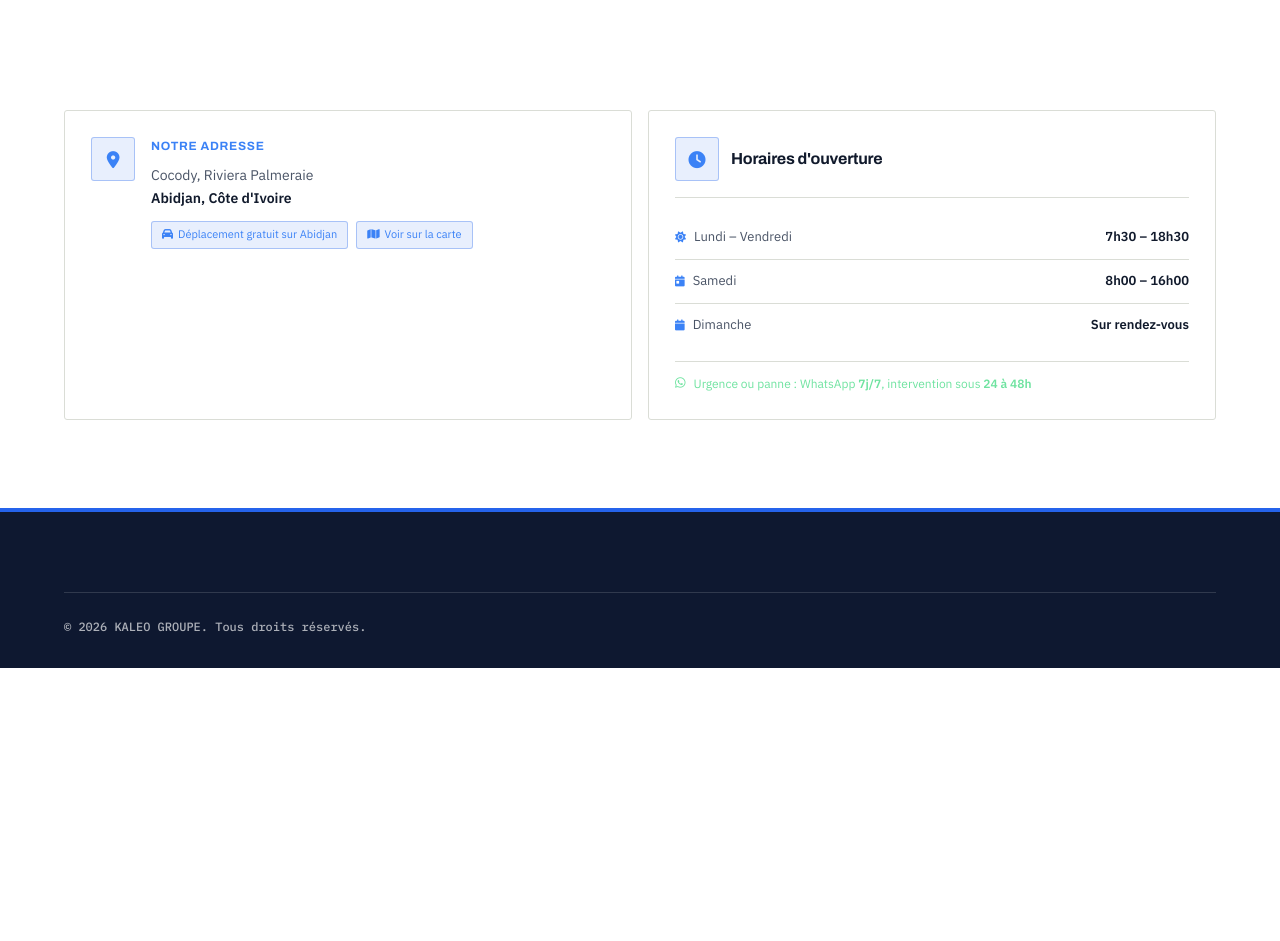
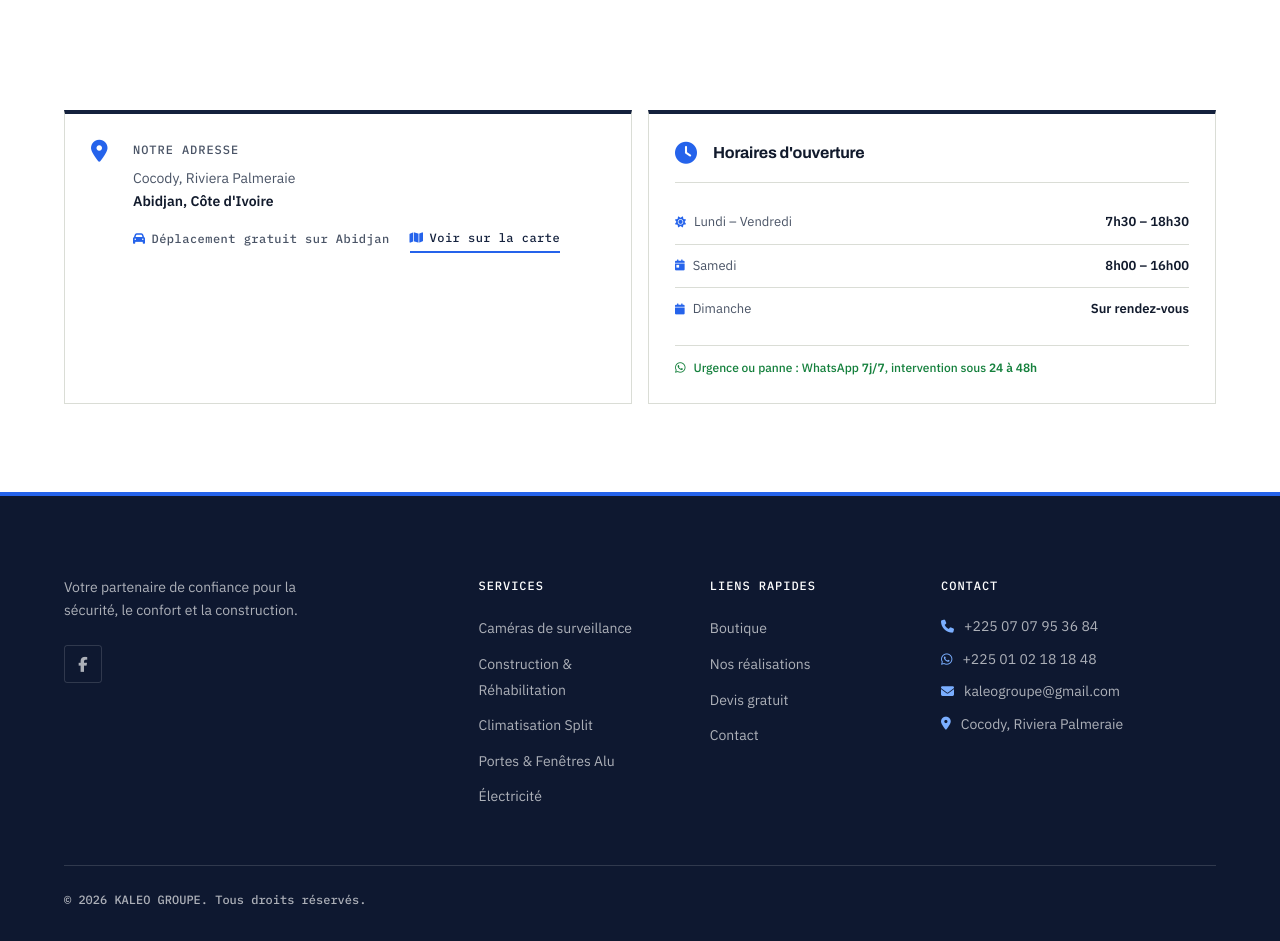
Before and after one commit to benian-CI/kaleogroupe, a plain HTML site: page pages/contact.html in a window 1280 px wide. Shown: the part 820-1761 px from the top of the page. Before the commit the page ends 1488 px from the top, so only its background shows below. Drawn offline with Linux system fonts and the light colour scheme.

Commit message:
Finitions : encadrés Contact et pied de page complet partout
- Contact : encadrés adresse/horaires au style du site (filet marine,
  icônes simples, liens soulignés), mention urgence lisible
- Pied de page complet sur Services, Réalisations, Devis et Contact
  (identique à l'accueil) ; pages boutique/compte inchangées

Co-Authored-By: Claude Opus 5.5 <noreply@anthropic.com>

```diff
--- a/css/contact.css
+++ b/css/contact.css
@@ -135,54 +135,52 @@
 /* Colonne gauche */
 .ci-left { display: grid; grid-template-columns: 1fr 1fr; gap: 16px; align-items: stretch; }
 .ci-card {
-  background: var(--bg-card);
+  background: #fff;
   border: 1px solid var(--border);
-  border-radius: var(--radius);
+  border-top: 4px solid var(--navy);
+  border-radius: 0;
   padding: 26px;
   transition: border-color 0.3s ease;
 }
-.ci-card:hover { border-color: var(--gold-border); }
+.ci-card:hover { border-top-color: var(--accent); }
 
 /* Adresse */
 .ci-address { display: flex; gap: 16px; align-items: flex-start; }
 .ci-card-icon {
-  width: 44px;
-  min-width: 44px;
-  height: 44px;
-  background: var(--gold-soft);
-  border: 1px solid var(--gold-border);
-  border-radius: var(--radius);
+  min-width: 26px;
   display: flex;
-  align-items: center;
-  justify-content: center;
-  color: var(--gold-light);
-  font-size: 17px;
+  align-items: flex-start;
+  justify-content: flex-start;
+  color: var(--accent);
+  font-size: 22px;
+  line-height: 1;
 }
 .ci-card-content h4 {
+  font-family: var(--font-mono);
   font-size: 12px;
-  font-weight: 700;
-  letter-spacing: 0.06em;
+  font-weight: 500;
+  letter-spacing: 0.08em;
   text-transform: uppercase;
-  color: var(--gold-light);
+  color: var(--text-secondary);
   margin-bottom: 8px;
 }
 .ci-card-content p { font-size: 14px; color: var(--text-secondary); line-height: 1.6; margin-bottom: 12px; }
 .ci-card-content strong { color: var(--text-primary); }
-.ci-tags { display: flex; flex-wrap: wrap; gap: 8px; }
+.ci-tags { display: flex; flex-wrap: wrap; gap: 6px 20px; }
 .ci-tag-badge {
   display: inline-flex;
   align-items: center;
-  gap: 5px;
-  font-size: 11px;
-  color: var(--gold-light);
-  background: var(--gold-soft);
-  border: 1px solid var(--gold-border);
-  border-radius: var(--radius);
-  padding: 4px 10px;
+  gap: 6px;
+  font-family: var(--font-mono);
+  font-size: 12px;
+  letter-spacing: 0.04em;
+  color: var(--text-secondary);
+  padding: 4px 0;
   text-decoration: none;
-  transition: background 0.2s, border-color 0.2s;
 }
-.ci-tag-badge:hover { background: rgba(201,162,77,0.18); border-color: var(--gold); }
+.ci-tag-badge i { color: var(--accent); }
+a.ci-tag-badge { color: var(--navy); border-bottom: 2px solid var(--accent); }
+a.ci-tag-badge:hover { color: var(--accent); }
 
 /* Horaires */
 .ci-hours .ci-card-header {
@@ -205,14 +203,15 @@
 }
 .hours-list li:last-child { border-bottom: none; }
 .hours-list li span { display: flex; align-items: center; gap: 8px; color: var(--text-secondary); }
-.hours-list li span i { color: var(--gold-light); font-size: 11px; }
+.hours-list li span i { color: var(--accent); font-size: 11px; }
 .hours-list li strong { color: var(--text-primary); font-weight: 600; }
 .hours-wa-note {
   display: flex;
   align-items: center;
   gap: 8px;
   font-size: 12px;
-  color: #6FE3A0;
+  color: #15803D;
+  font-weight: 500;
   margin-top: 14px;
   padding-top: 12px;
   border-top: 1px solid var(--border);
--- a/pages/contact.html
+++ b/pages/contact.html
@@ -24,7 +24,7 @@
   <link rel="icon" type="image/png" href="/logo-kaleo.png"/>
   <link rel="stylesheet" href="/css/style.css?v=41"/>
   <link rel="stylesheet" href="/css/animations.css?v=5"/>
-  <link rel="stylesheet" href="/css/contact.css?v=10"/>
+  <link rel="stylesheet" href="/css/contact.css?v=11"/>
   <link rel="stylesheet" href="/css/chatbot.css?v=6"/>
   <link href="https://fonts.googleapis.com/css2?family=Archivo:wdth,wght@75..100,600..800&family=IBM+Plex+Mono:wght@500&family=IBM+Plex+Sans:wght@400;500;600&display=swap" rel="stylesheet"/>
   <link rel="stylesheet" href="https://cdnjs.cloudflare.com/ajax/libs/font-awesome/6.5.0/css/all.min.css"/>
@@ -150,7 +150,43 @@
   <!-- ── FOOTER ─────────────────────────────────────────────────────────────── -->
   <footer class="footer">
     <div class="container">
-      <div class="footer-bottom" style="border-top:1px solid var(--border);padding-top:24px;">
+      <div class="footer-grid">
+        <div class="footer-brand">
+          <p>Votre partenaire de confiance pour la sécurité, le confort et la construction.</p>
+          <div class="social-links">
+            <a href="https://www.facebook.com/share/1KQN2kojNy/" target="_blank" rel="noopener" aria-label="KALEO GROUPE sur Facebook"><i class="fab fa-facebook-f"></i></a>
+          </div>
+        </div>
+        <div class="footer-col">
+          <h4>Services</h4>
+          <ul>
+            <li><a href="/services#cameras">Caméras de surveillance</a></li>
+            <li><a href="/services#construction">Construction & Réhabilitation</a></li>
+            <li><a href="/services#split">Climatisation Split</a></li>
+            <li><a href="/services#menuiserie">Portes & Fenêtres Alu</a></li>
+            <li><a href="/services#electricite">Électricité</a></li>
+          </ul>
+        </div>
+        <div class="footer-col">
+          <h4>Liens rapides</h4>
+          <ul>
+            <li><a href="/boutique">Boutique</a></li>
+            <li><a href="/realisations">Nos réalisations</a></li>
+            <li><a href="/devis">Devis gratuit</a></li>
+            <li><a href="/contact">Contact</a></li>
+          </ul>
+        </div>
+        <div class="footer-col">
+          <h4>Contact</h4>
+          <ul class="contact-info">
+            <li><i class="fas fa-phone"></i> +225 07 07 95 36 84</li>
+            <li><i class="fab fa-whatsapp"></i> +225 01 02 18 18 48</li>
+            <li><i class="fas fa-envelope"></i> kaleogroupe@gmail.com</li>
+            <li><i class="fas fa-map-marker-alt"></i> Cocody, Riviera Palmeraie</li>
+          </ul>
+        </div>
+      </div>
+      <div class="footer-bottom">
         <p>© 2026 KALEO GROUPE. Tous droits réservés.</p>
       </div>
     </div>
```
Also changed, not shown: pages/devis.html (+37 -1 lines), pages/realisations.html (+37 -1 lines), pages/services.html (+12 -9 lines).
